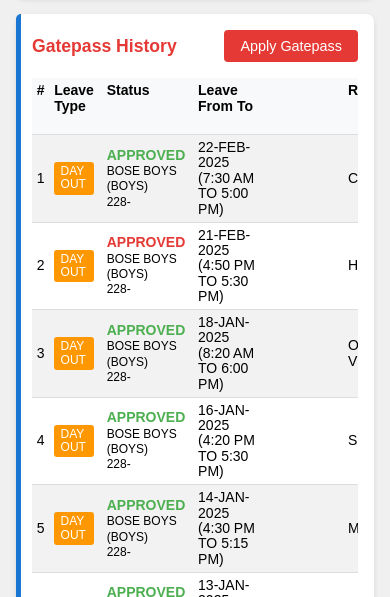
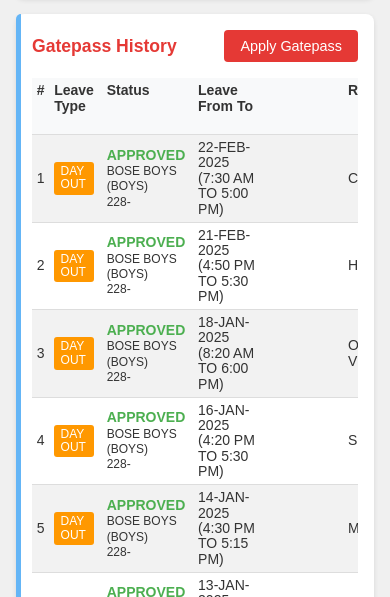
Before and after one commit to vermarohit1319/chitkarauniversity.edu.in, a plain HTML site: page index.html in a window 390 px wide. Shown: the part 205-802 px from the top of the page. Drawn offline with Linux system fonts and the light colour scheme.

Commit message:
index.html

```diff
--- a/index.html
+++ b/index.html
@@ -10,6 +10,7 @@
             padding: 0;
             box-sizing: border-box;
             font-family: Arial, sans-serif;
+            color: #333333; /* Changed all default black text to light black */
         }
 
         body {
@@ -53,8 +54,8 @@
             left: 0;
             top: 0;
             bottom: 0;
-            width: 5px; /* Thickness of the line */
-            background-color: #e53935; /* Red color */
+            width: 5px;
+            background-color: #e53935;
             border-radius: 8px 0 0 8px;
         }
 
@@ -73,7 +74,7 @@
 
         .student-info h2 {
             font-size: 1.2rem;
-            color: #333;
+            color: #333333; /* Changed from #333 to maintain consistency */
             margin-bottom: 0.3rem;
         }
 
@@ -103,8 +104,8 @@
             left: 0;
             top: 0;
             bottom: 0;
-            width: 5px; /* Thickness of the line */
-            background-color: #1976d2; /* Blue color */
+            width: 5px;
+            background-color: #64b5f6; /* Changed from #1976d2 to light blue */
             border-radius: 8px 0 0 8px;
         }
 
@@ -141,11 +142,11 @@
         }
 
         th, td {
-            padding: 0.5rem; /* Reduced padding to make rows shorter */
+            padding: 0.5rem;
             text-align: left;
             border-bottom: 1px solid #ddd;
             font-size: 0.85rem;
-            line-height: 1.2; /* Tighter line spacing */
+            line-height: 1.2;
         }
 
         th {
@@ -156,7 +157,7 @@
         .day-out {
             background: #ff9800;
             color: white;
-            padding: 0.3rem 0.6rem; /* Reduced padding for inline elements */
+            padding: 0.3rem 0.6rem;
             border-radius: 3px;
             font-size: 0.8rem;
             white-space: nowrap;
@@ -173,30 +174,27 @@
         }
 
         .hostel-info {
-            color: #1976d2;
+            color: #064d6a; /* Changed from #1976d2 to light blue */
             font-size: 0.8rem;
         }
 
-        /* Alternating Row Colors */
         tbody tr {
-            height: 40px; /* Set a fixed height for each row to reduce overall height */
+            height: 40px;
         }
         tbody tr:nth-child(odd) {
             background: rgba(242, 242, 242, 255);
         }
 
-        /* Make "Leave From To" column wider */
         td:nth-child(4), th:nth-child(4) {
-            max-width: 250px; /* Increased width for the "Leave From To" column */
-            min-width: 200px; /* Ensure it doesn’t shrink too much */
-            white-space: normal; /* Allow text to wrap if necessary */
-            word-wrap: break-word; /* Ensure long text wraps */
+            max-width: 250px;
+            min-width: 200px;
+            white-space: normal;
+            word-wrap: break-word;
         }
 
-        /* Add space between Leave Type, Status, and Leave From To columns */
-        td:nth-child(2), td:nth-child(3), td:nth-child(4), /* Data cells */
-        th:nth-child(2), th:nth-child(3), th:nth-child(4) { /* Header cells */
-            padding-right: 1rem; /* Add right padding for horizontal spacing */
+        td:nth-child(2), td:nth-child(3), td:nth-child(4),
+        th:nth-child(2), th:nth-child(3), th:nth-child(4) {
+            padding-right: 1rem;
         }
 
         /* Responsive Design */
@@ -222,7 +220,6 @@
                 align-self: center;
             }
 
-            /* Table Styling for Mobile */
             .table-responsive {
                 overflow-x: auto;
             }
@@ -234,9 +231,9 @@
             }
 
             th, td {
-                padding: 0.3rem; /* Even smaller padding on mobile */
+                padding: 0.3rem;
                 font-size: 14px;
-                line-height: 1.1; /* Tighter line spacing on mobile */
+                line-height: 1.1;
             }
 
             th {
@@ -249,7 +246,7 @@
             .day-out {
                 background: #ff9800;
                 color: white;
-                padding: 0.2rem 0.4rem; /* Even smaller padding on mobile */
+                padding: 0.2rem 0.4rem;
                 border-radius: 3px;
                 font-size: 12px;
                 white-space: normal;
@@ -270,7 +267,7 @@
             }
 
             .hostel-info {
-                color: #000000;
+                color: #333333; /* Changed from #000000 to light black */
                 font-size: 12px;
                 line-height: 1.2;
                 font-weight: normal;
@@ -280,17 +277,15 @@
                 word-wrap: break-word;
             }
 
-            /* Adjust "Leave From To" column width on mobile */
             td:nth-child(4), th:nth-child(4) {
-                max-width: 200px; /* Slightly narrower on mobile to fit screen */
-                min-width: 150px; /* Ensure it doesn’t shrink too much on mobile */
+                max-width: 200px;
+                min-width: 150px;
                 white-space: normal;
             }
 
-            /* Add space between columns on mobile (reduced padding for smaller screens) */
             td:nth-child(2), td:nth-child(3), td:nth-child(4),
             th:nth-child(2), th:nth-child(3), th:nth-child(4) {
-                padding-right: 0.5rem; /* Reduced right padding for mobile */
+                padding-right: 0.5rem;
             }
 
             td:nth-child(6) {
@@ -302,7 +297,7 @@
             }
 
             tbody tr {
-                height: 35px; /* Slightly smaller height on mobile */
+                height: 35px;
             }
         }
     </style>
@@ -360,7 +355,7 @@
                         <tr>
                             <td>2</td>
                             <td><span class="day-out">DAY OUT</span></td>
-                            <td class="status-rejected">APPROVED<br><span class="hostel-info">BOSE BOYS (BOYS)<br>228-</span></td>
+                            <td class="status-approved">APPROVED<br><span class="hostel-info">BOSE BOYS (BOYS)<br>228-</span></td>
                             <td>21-FEB-<br>2025<br>(4:50 PM<br>TO 5:30<br>PM)</td>
                             <td>HAIRCUT</td>
                             <td>PRADEEP KUMAR<br>9805965420</td>
```
